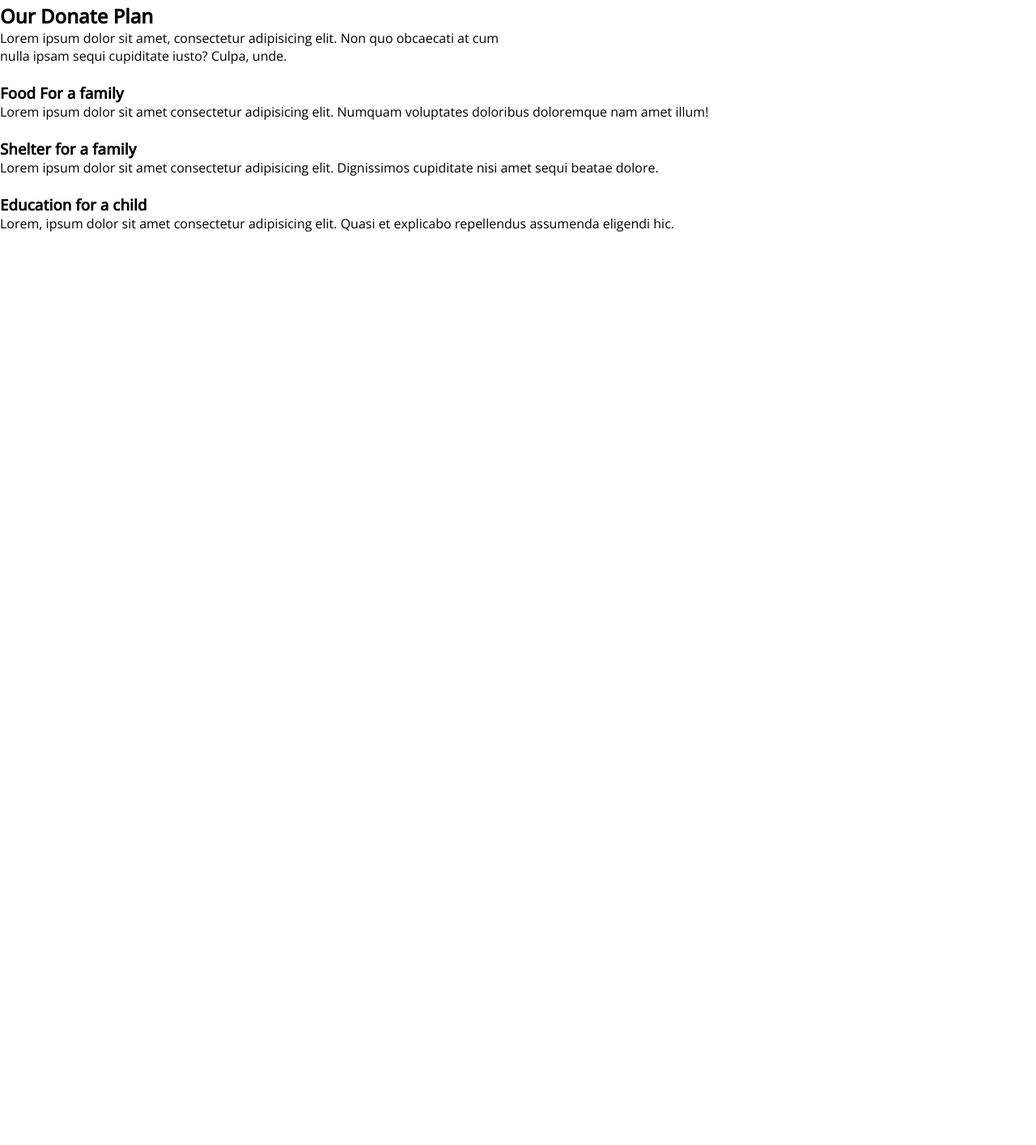
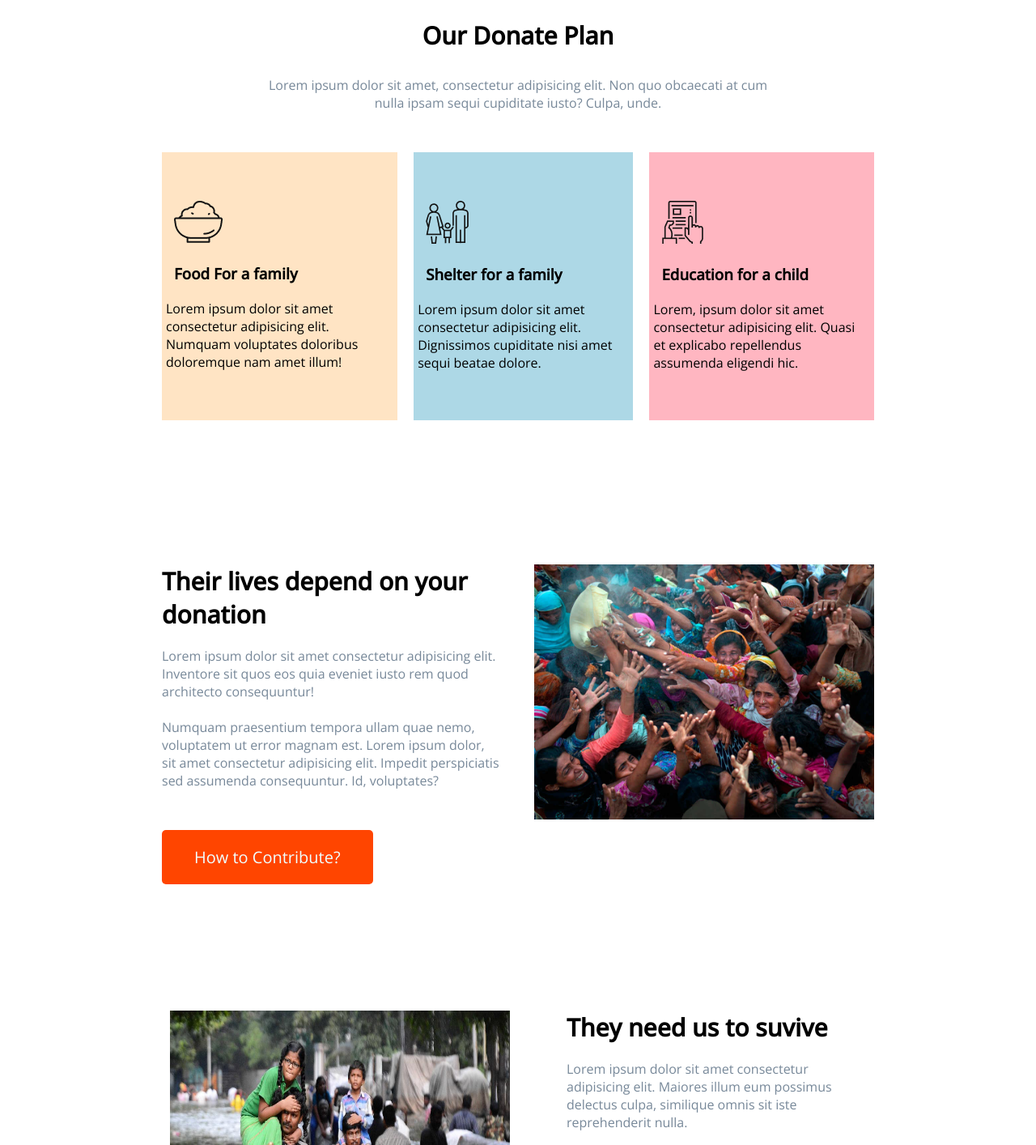
Before and after one commit to DAS2023/Donation-web-my, a plain HTML site: page index.html in a window 1280 px wide. Shown: the part 1386-2800 px from the top of the page at 81% size. Before the commit the page ends 1673 px from the top, so only its background shows below. Drawn offline with nearby package versions, Linux system fonts and the light colour scheme; a web font is replaced by a local one.

Commit message:
third time

```diff
--- a/CSS/style.css
+++ b/CSS/style.css
@@ -88,6 +88,9 @@
     justify-content: center;
      justify-content: space-around 30px ;
       gap: 30px;
+      padding-bottom: 60px;
+
+
 
 
 
@@ -96,13 +99,14 @@
 .money:hover{
     border: 1px solid orangered;
     background-color: lightsalmon;
+
 }
 
 .money{
-    padding: 40px 30px;
+    padding: 30px 30px;
     background-color: rgb(231, 231, 231);
-    margin-bottom: 60px;
-
+    /* margin-bottom: 60px;  */
+    text-align: center;
 
 }
 
@@ -113,3 +117,144 @@
     padding-bottom: px;
     margin-bottom: 60px;
 }
+
+
+/* Our donate plan style */
+.donate-plan-section{
+    text-align: center;
+
+
+}
+
+.section3-title{
+    color: black;
+    font-size: 30px;
+    padding-bottom: 30px;
+
+}
+
+.section3-description{
+    color: lightslategrey;
+    padding-bottom: 50px;
+
+}
+
+.section3-plan{
+    display: flex;
+    justify-content: space-around 20px;
+    gap: 20px;
+    margin: 0 200px;
+    margin-bottom: 100px;
+
+
+}
+
+.plan1{
+    background-color: bisque;
+    padding: 60px 5px;
+    text-align: left;
+
+
+
+
+}
+.plan2{
+    background-color: lightblue;
+    padding: 60px 5px;
+    text-align: left;
+
+
+}
+.plan3{
+    background-color: lightpink;
+    padding: 60px 5px;
+    text-align: left;
+
+
+}
+
+.plan, img ,h3 {
+    padding-bottom: 20px;
+    padding-left: 10px;
+}
+
+/* their lives depend on your donation style */
+
+.live-donetion{
+ width: 100%;
+ padding: 78px 0;
+ /* background-color: #191919;  */
+
+
+
+}
+.live-depend-donetion img{
+    height: auto;
+    width: 420px;
+
+}
+
+.live-depend-donetion{
+    display: flex;
+    margin: 0 200px;
+    justify-content: space-around;
+    gap: 30px;
+}
+.section4-title{
+    padding-bottom: 20px;
+    font-size: 30px;
+
+}
+.section4-description{
+    padding-bottom: 50px;
+    color: lightslategray;
+
+}
+
+.contribute-button{
+
+    padding: 20px 40px;
+    background-color: orangered;
+    border: 0;
+    border-radius: 5px;
+    color: azure;
+    font-size: 20px;
+
+
+
+}
+
+/* section 5 - they need us to suvive */
+
+.section5-suvive{
+    width: 100%;
+    padding: 78px 0;
+
+}
+.section5-main img{
+    height: auto;
+    width: 420px;
+
+}
+
+.section5-main{
+    display: flex;
+    margin: 0 200px;
+    justify-content: space-around;
+    gap: 70px;
+
+}
+
+
+.section5-title{
+    padding-bottom: 20px;
+    font-size: 30px;
+
+
+}
+.section5-description{
+    padding-bottom: 50px;
+    color: lightslategray;
+
+
+}
--- a/index.html
+++ b/index.html
@@ -71,29 +71,91 @@
 
         </div>
 
-        <div>
-            <h2>Our Donate Plan</h2>
-            <p>Lorem ipsum dolor sit amet, consectetur adipisicing elit. Non quo obcaecati at cum <br> nulla ipsam sequi cupiditate iusto? Culpa, unde.</p>
+        <!-- Our donate plan section -->
 
-            <div>
-                <div>
-                    <img src="" alt="">
+        <div class="donate-plan-section">
+            <h2 class="section3-title">Our Donate Plan</h2>
+            <p class="section3-description">Lorem ipsum dolor sit amet, consectetur adipisicing elit. Non quo obcaecati at cum <br> nulla ipsam sequi cupiditate iusto? Culpa, unde.</p>
+
+            <div class="section3-plan">
+                <div class="plan1">
+                    <img src="./icons/food.png" alt="">
                     <h3>Food For a family</h3>
                     <p>Lorem ipsum dolor sit amet consectetur adipisicing elit. Numquam voluptates doloribus doloremque nam amet illum!</p>
                 </div>
-                <div>
-                    <img src="" alt="">
+                <div  class="plan2">
+                    <img src="./icons/shelter.png" alt="">
                     <h3>Shelter for a family </h3>
                     <p>Lorem ipsum dolor sit amet consectetur adipisicing elit. Dignissimos cupiditate nisi amet sequi beatae dolore.</p>
                 </div>
-                <div>
-                    <img src="" alt="">
+                <div class="plan3">
+                    <img src="./icons/Frame-1.png" alt="">
                     <h3>Education for a child</h3>
                     <p>Lorem, ipsum dolor sit amet consectetur adipisicing elit. Quasi et explicabo repellendus assumenda eligendi hic.</p>
                 </div>
             </div>
         </div>
 
+
+        <!-- Their lives depend on your donation -->
+
+
+      <section class="live-donetion">
+        <div class="live-depend-donetion">
+            <div >
+                <h2 class="section4-title">Their lives depend on your donation</h2>
+                <p class="section4-description">Lorem ipsum dolor sit amet consectetur adipisicing elit. Inventore sit quos eos quia eveniet iusto rem quod architecto consequuntur!
+                     <br> <br> Numquam praesentium tempora ullam quae nemo, voluptatem ut error magnam est.
+                    Lorem ipsum dolor, sit amet consectetur adipisicing elit. Impedit perspiciatis sed assumenda consequuntur. Id, voluptates?</p>
+                <button class="contribute-button">How to Contribute?</button>
+            </div>
+
+
+
+            <div >
+                <img src="./images/donation6.jpg" alt="">
+
+            </div>
+        </div>
+
+      </section>
+
+      <section class="section5-suvive">
+
+        <div class="section5-main">
+
+            <img src="/images/donation4.jpg" alt="">
+
+            <div >
+                <h2 class="section5-title">They need us to suvive</h2>
+                <p class="section5-description">
+                    Lorem ipsum dolor sit amet consectetur adipisicing elit. Maiores illum eum possimus delectus culpa, similique omnis sit iste reprehenderit nulla.
+                    <br> <br>
+                    Lorem ipsum dolor sit amet consectetur, adipisicing elit. Laudantium quis ratione repellat vero sequi quibusdam.
+                </p>
+                <button class="contribute-button">How to Contribute?</button>
+            </div>
+
+
+
+
+
+
+
+
+
+
+
+        </div>
+
+
+
+
+
+
+
+
+      </section>
 
 
 
```
